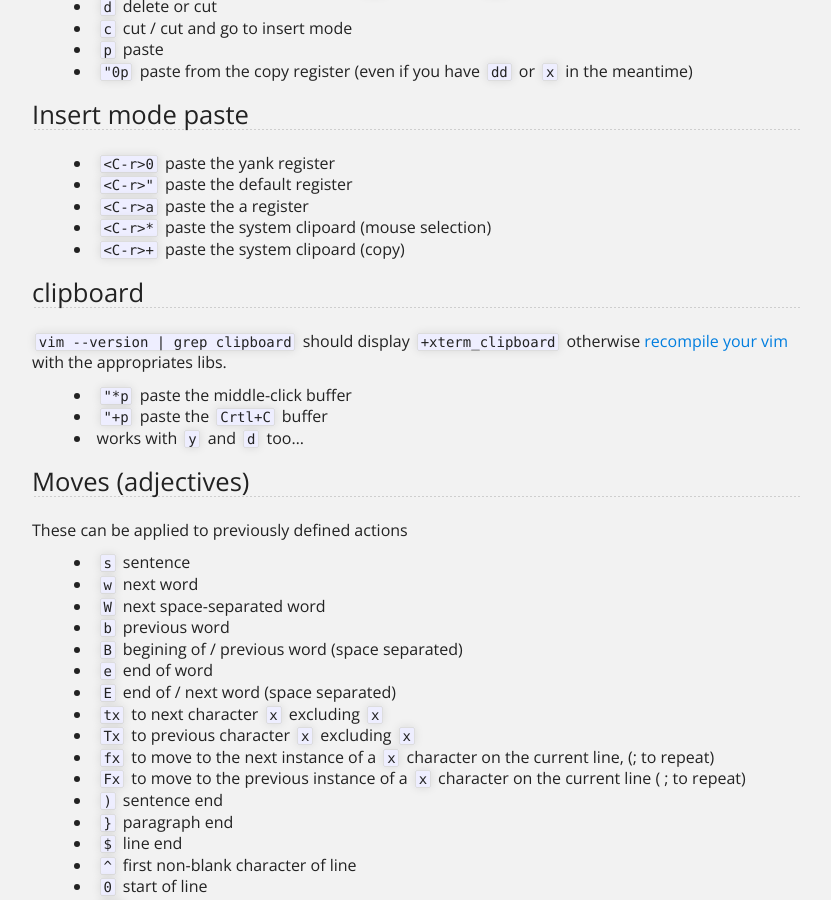
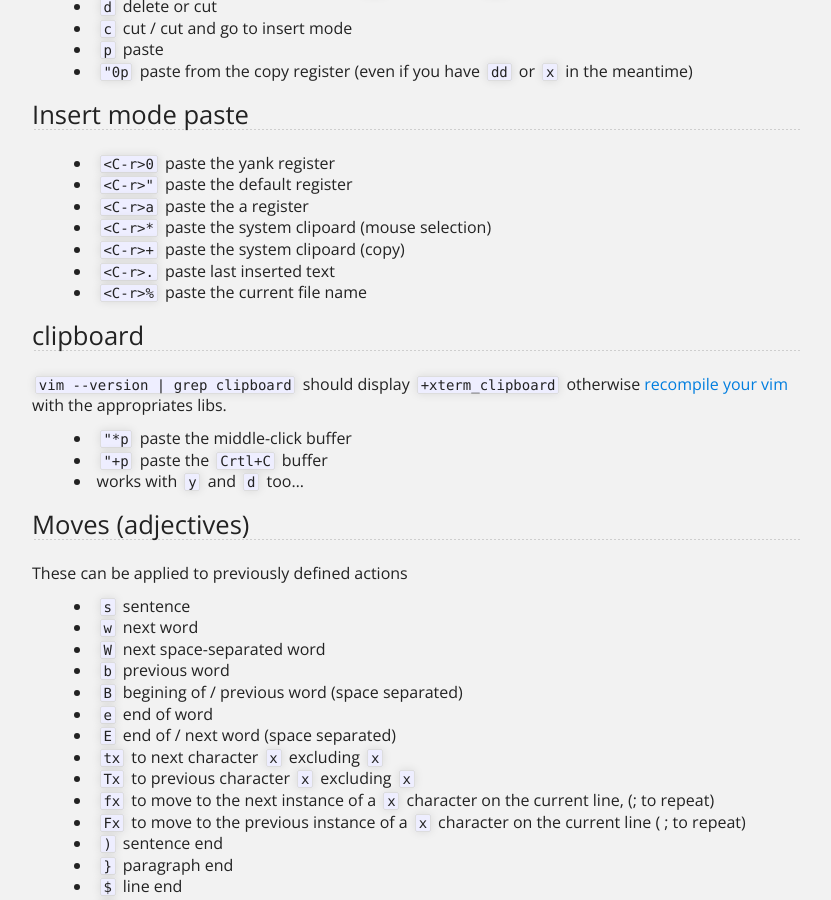
Before and after one commit to GustavePate/gustavepate.github.io, a Jekyll site: the page built from _posts/2013-07-22-vim-cheat-sheet.md, in a window 1280 px wide and 900 px high, scrolled down 1386 px. Shown: the whole window, without its empty margins (224-1055 px from the left). Built offline with Jekyll 4.4.1, drawn with Linux system fonts in a browser that asks for light colours; comment, search, counter and statistics services are not loaded.

Commit message:
vim cheatsheet edit

```diff
--- a/_posts/2013-07-22-vim-cheat-sheet.md
+++ b/_posts/2013-07-22-vim-cheat-sheet.md
@@ -27,6 +27,8 @@ article: yes
 * `<C-r>a` paste the a register
 * `<C-r>*` paste the system clipoard (mouse selection)
 * `<C-r>+` paste the system clipoard (copy)
+* `<C-r>.` paste last inserted text
+* `<C-r>%` paste the current file name
 
 # clipboard
 
```
